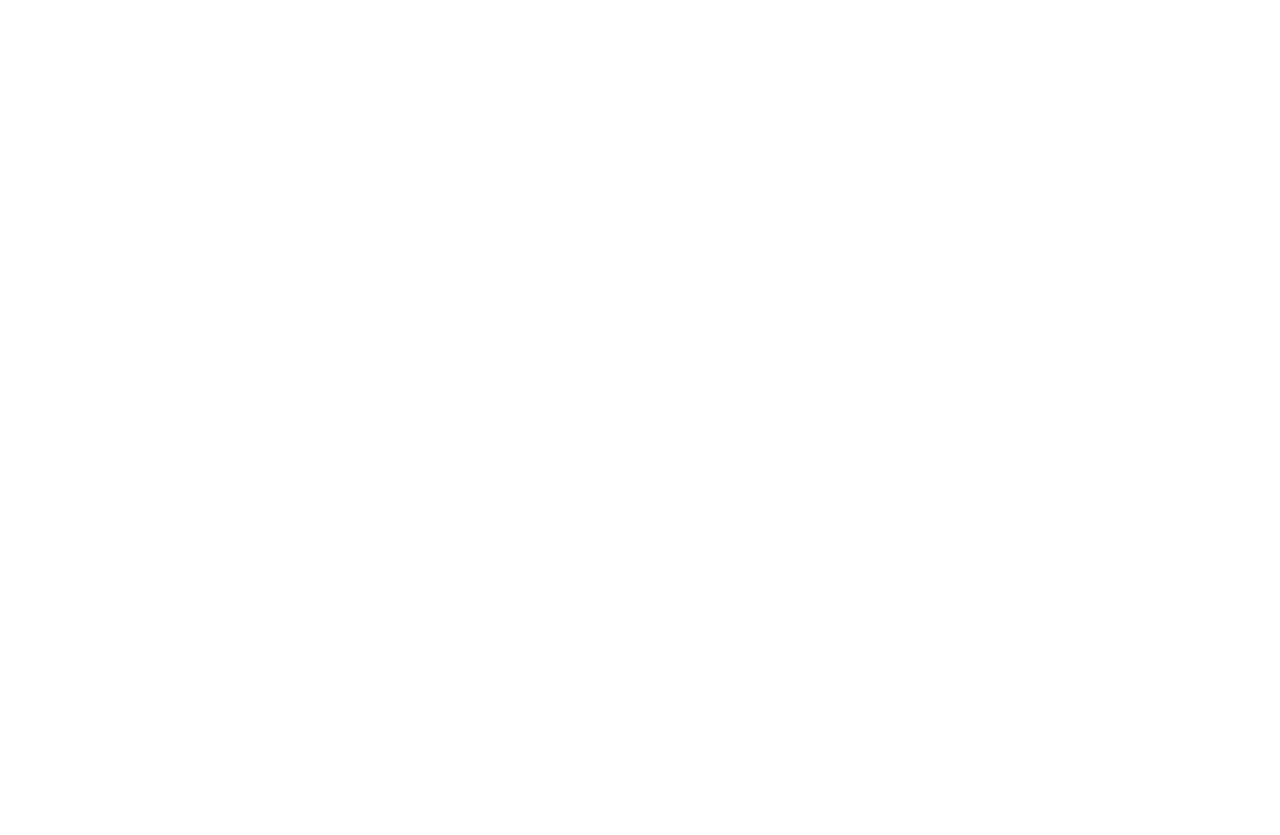
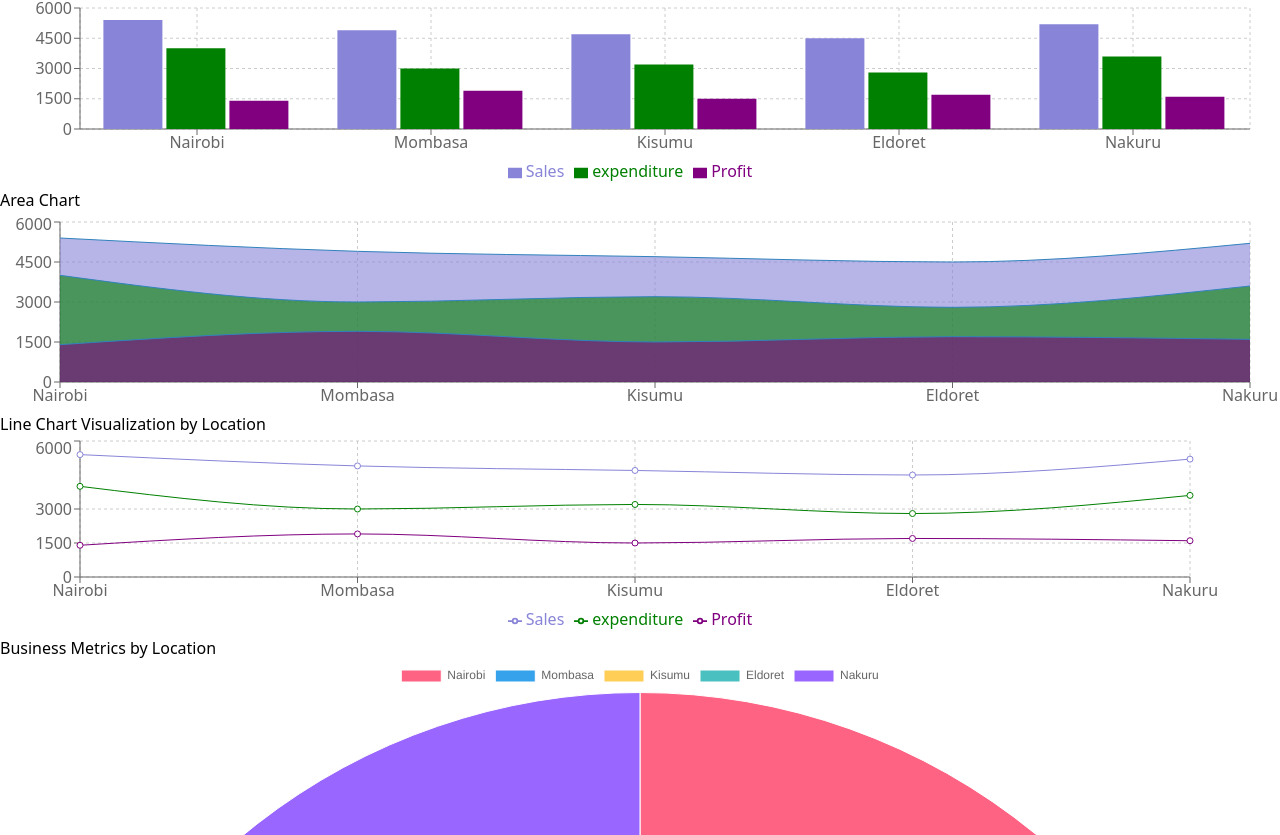
Before and after one commit to kenyansa/RiverCross_Dashboard, a React (Vite) app: page / in a window 1280 px wide. Shown: the part 785-1620 px from the top of the page. Before the commit the page ends 800 px from the top, so only its background shows below. Built offline with nearby package versions, Linux system fonts and the light colour scheme.

Commit message:
add trial charts tot he root

```diff
--- a/src/App.tsx
+++ b/src/App.tsx
@@ -1,3 +1,7 @@
+import AriaChart from "./components/AriaChart";
+import BaChart from "./components/BaChart";
+import DoughnutChart from "./components/DoughNut";
+import LyneChart from "./components/LyneChart";
 import Navbar from "./components/Navbar";
 import Notifications from "./components/Notifications";
 
@@ -23,6 +27,11 @@
           <hr className='w-full border-gray-300 border-t-1 mb-4 mx-2'/>
           <div className="grid grid-cols-1 sm:grid-cols-2 lg:grid-cols-3 gap-4">
             {/* Charts here */}
+            <BaChart />
+            <AriaChart />
+            <LyneChart />
+            <DoughnutChart />
+
           </div>
         </div>
       </div>
```
